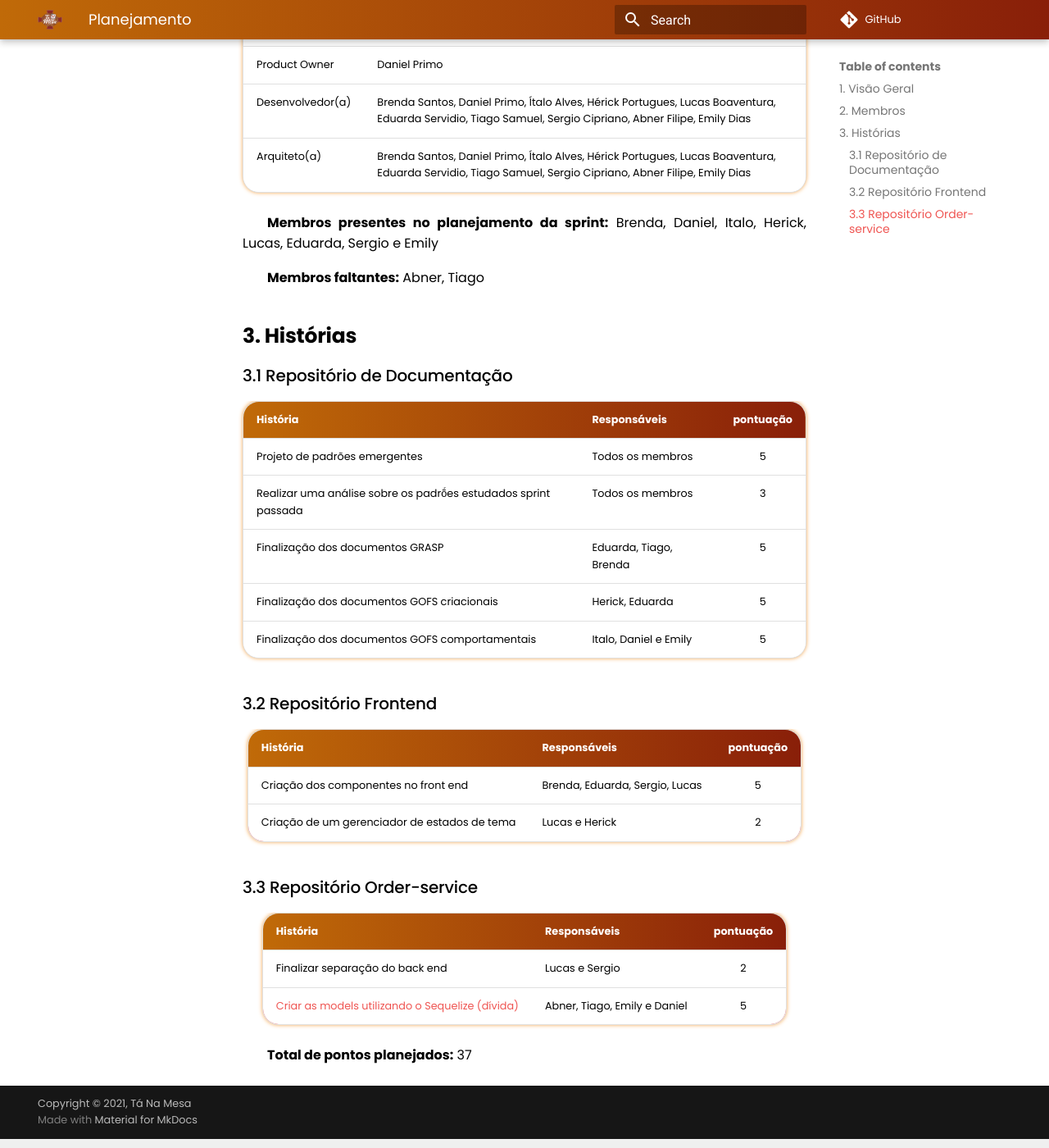
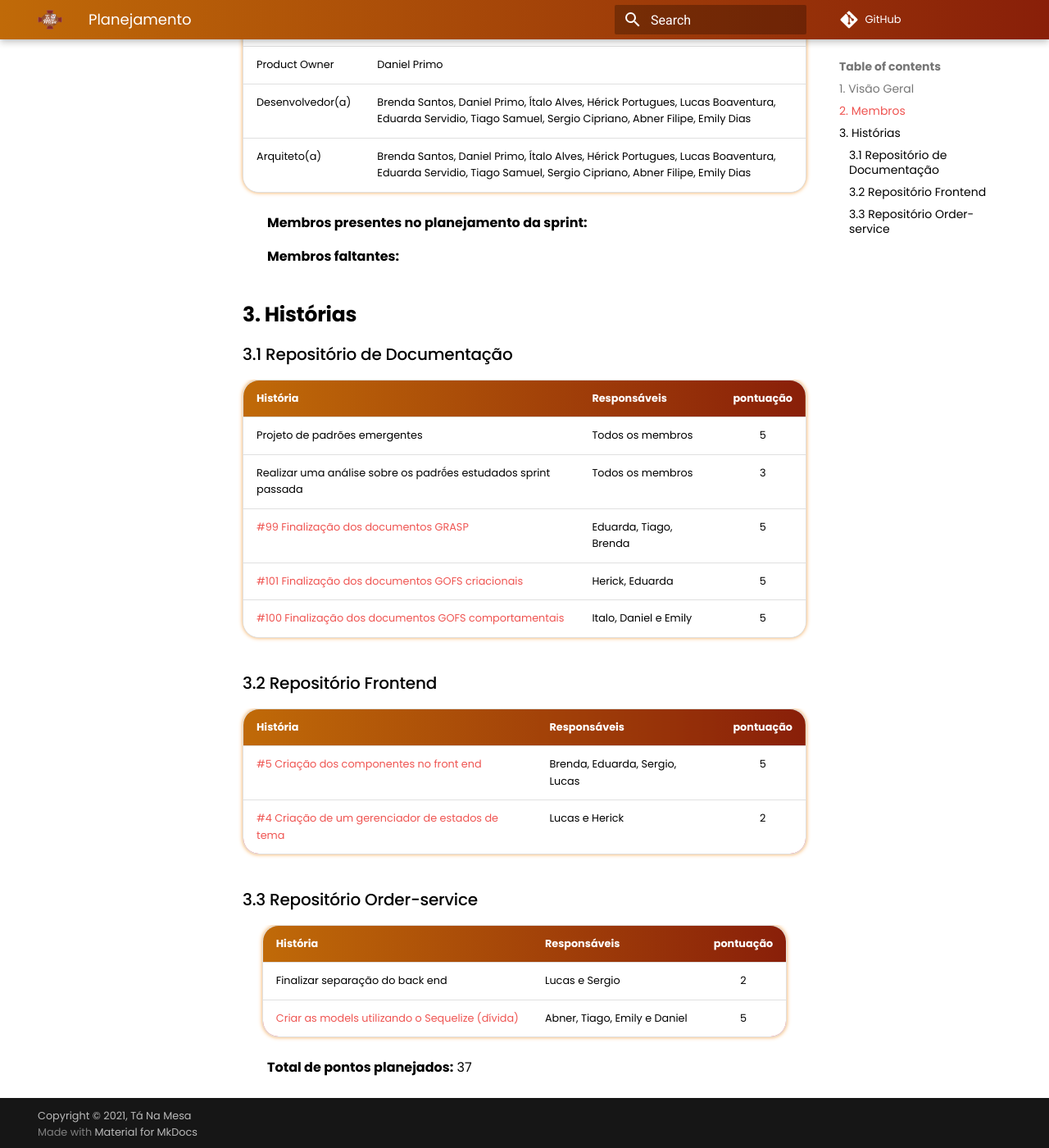
Before and after one commit to UnBArqDsw2021-1/2021.1_G02_TaNaMesa_docs, an MkDocs documentation site: the page built from docs/Sprints/Sprint-06/Planning-06.md, in a window 1280 px wide and 1400 px high, scrolled down 600 px. Shown: the whole window at 82% size. Built offline with MkDocs 1.6.1 and Material for MkDocs 9.7.7, drawn with Linux system fonts in a browser that asks for light colours; comment, search, counter and statistics services are not loaded.

Commit message:
(#106) Adicionando links das historias

```diff
--- a/docs/Sprints/Sprint-06/Planning-06.md
+++ b/docs/Sprints/Sprint-06/Planning-06.md
@@ -19,9 +19,9 @@
 | Desenvolvedor(a) |Brenda Santos, Daniel Primo, Ítalo Alves, Hérick Portugues, Lucas Boaventura, Eduarda Servidio, Tiago Samuel, Sergio Cipriano, Abner Filipe, Emily Dias |
 |   Arquiteto(a)   |Brenda Santos, Daniel Primo, Ítalo Alves, Hérick Portugues, Lucas Boaventura, Eduarda Servidio, Tiago Samuel, Sergio Cipriano, Abner Filipe, Emily Dias|
 
-**Membros presentes no planejamento da sprint:** Brenda, Daniel, Italo, Herick, Lucas, Eduarda, Sergio e Emily
+**Membros presentes no planejamento da sprint:**
 
-**Membros faltantes:** Abner, Tiago
+**Membros faltantes:**
 
 ## 3. Histórias
 
@@ -30,15 +30,15 @@
 | :--------  | :-----------  | :-------: |
 | Projeto de padrões emergentes | Todos os membros | 5 |
 | Realizar uma análise sobre os padrṍes estudados sprint passada | Todos os membros | 3 |
-| Finalização dos documentos GRASP | Eduarda, Tiago, Brenda | 5 |
-| Finalização dos documentos GOFS criacionais | Herick, Eduarda | 5 |
-| Finalização dos documentos GOFS comportamentais | Italo, Daniel e Emily | 5 |
+| [#99 Finalização dos documentos GRASP](https://github.com/UnBArqDsw2021-1/2021.1_G02_TaNaMesa_docs/issues/99) | Eduarda, Tiago, Brenda | 5 |
+| [#101 Finalização dos documentos GOFS criacionais](https://github.com/UnBArqDsw2021-1/2021.1_G02_TaNaMesa_docs/issues/101) | Herick, Eduarda | 5 |
+| [#100 Finalização dos documentos GOFS comportamentais](https://github.com/UnBArqDsw2021-1/2021.1_G02_TaNaMesa_docs/issues/100) | Italo, Daniel e Emily | 5 |
 
 ### 3.2 Repositório Frontend
 |  História  | Responsáveis  | pontuação |
 | :--------  | :-----------  | :-------: |
-| Criação dos componentes no front end | Brenda, Eduarda, Sergio, Lucas | 5 |
-| Criação de um gerenciador de estados de tema | Lucas e Herick | 2 |
+| [#5 Criação dos componentes no front end](https://github.com/UnBArqDsw2021-1/2021.1_G02_TaNaMesa_Frontend/issues/5) | Brenda, Eduarda, Sergio, Lucas | 5 |
+| [#4 Criação de um gerenciador de estados de tema](https://github.com/UnBArqDsw2021-1/2021.1_G02_TaNaMesa_Frontend/issues/4) | Lucas e Herick | 2 |
 
 ### 3.3 Repositório Order-service
 |  História  | Responsáveis  | pontuação |
```
